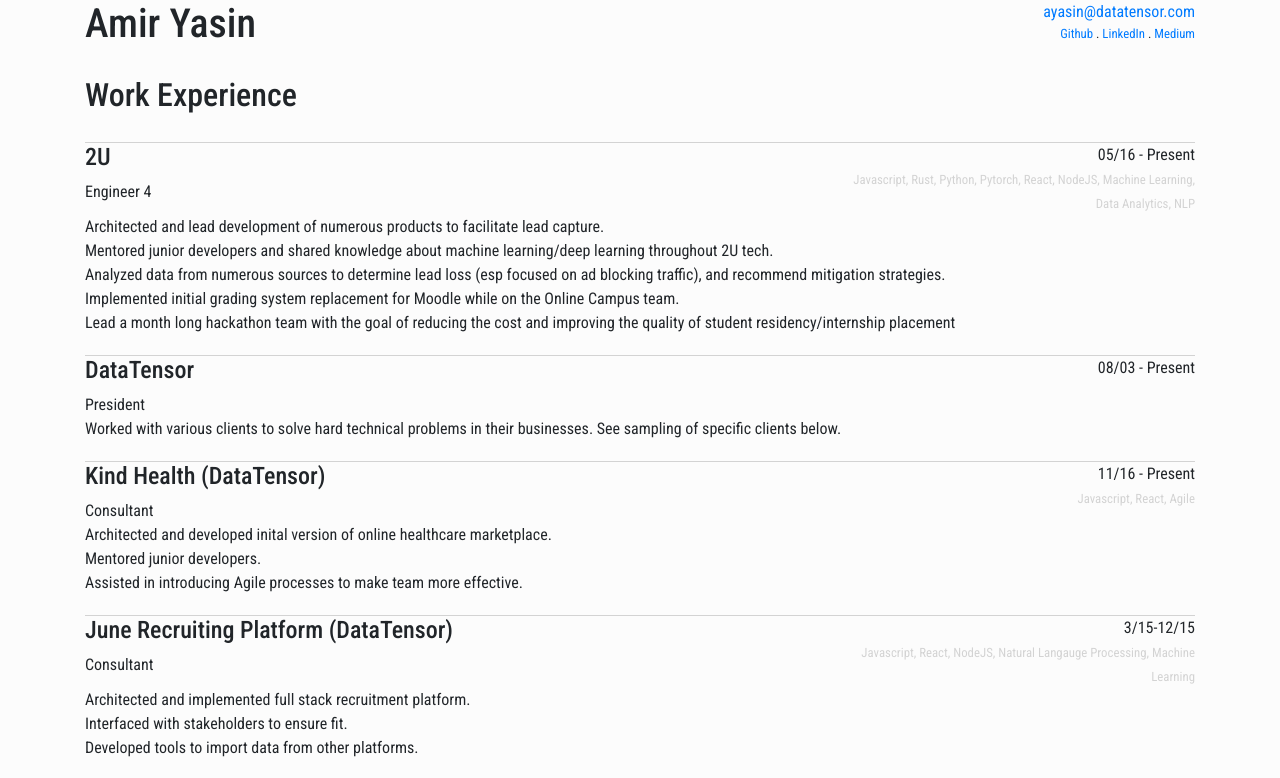
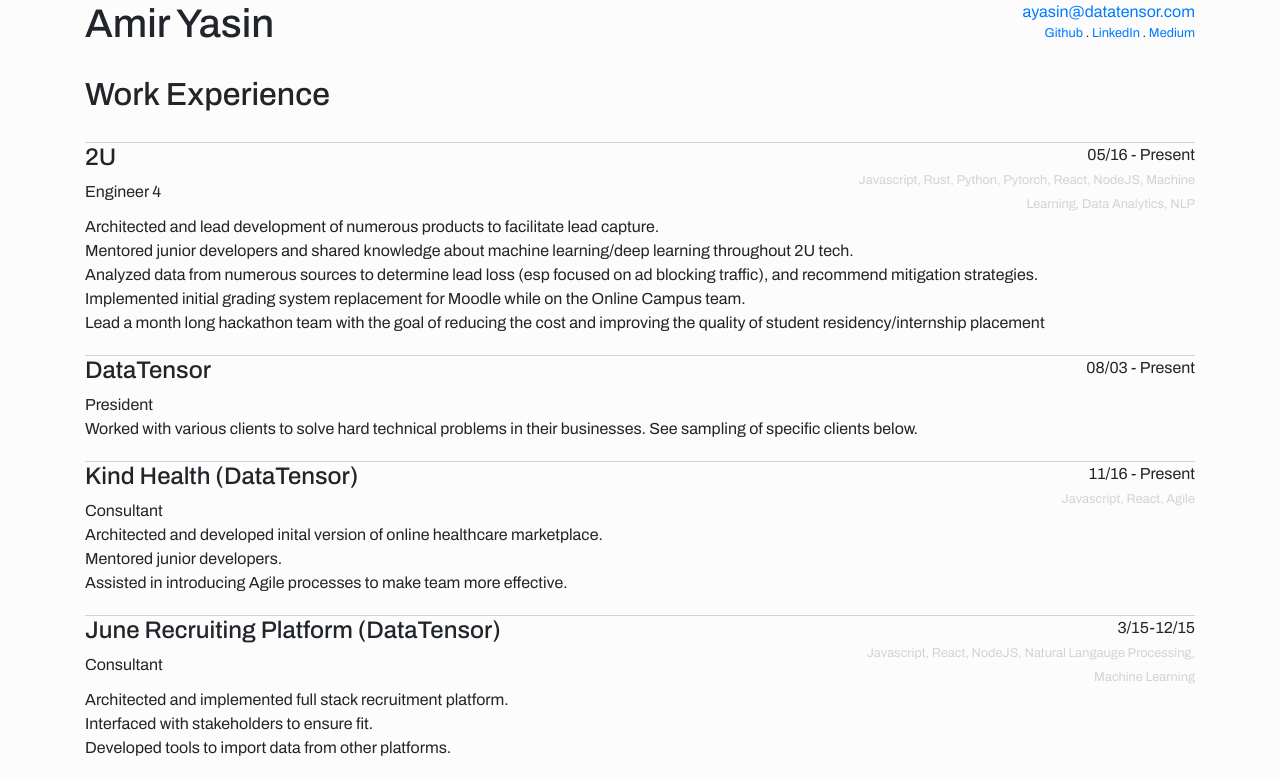
Before and after one commit to ayasin/react-resume, a React (Create React App) app: page / in a window 1280 px wide. Shown: the top 778 px of the page. Built offline with nearby package versions, Linux system fonts and the light colour scheme.

Commit message:
better font

```diff
--- a/package.json
+++ b/package.json
@@ -8,6 +8,7 @@
     "react": "^16.9.0",
     "react-dom": "^16.9.0",
     "react-scripts": "3.1.2",
+    "typeface-archivo": "^0.0.72",
     "typeface-roboto-condensed": "^0.0.75"
   },
   "scripts": {
--- a/src/App.css
+++ b/src/App.css
@@ -1,7 +1,7 @@
 .App {
   background-color: #fcfcfc;
   min-height: 100vh;
-  font-family: 'Roboto Condensed'
+  font-family: 'Archivo', 'Roboto Condensed', sans-serif
 }
 
 .App-logo {
--- a/src/index.js
+++ b/src/index.js
@@ -4,7 +4,8 @@
 import App from './App';
 import * as serviceWorker from './serviceWorker';
 import 'bootstrap/dist/css/bootstrap.css';
-import 'typeface-roboto-condensed'
+import 'typeface-archivo';
+import 'typeface-roboto-condensed';
 
 ReactDOM.render(<App />, document.getElementById('root'));
 
```
Also changed, not shown: 1 other file (tests, documents, lock files or other folders).
